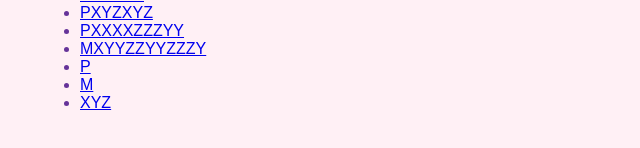
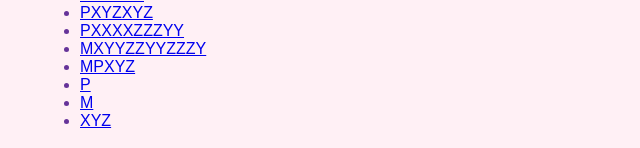
Before and after one commit to vyvee/vyvee.github.io, a plain HTML site: page pauli.html in a window 1280 px wide. Shown: the part 362-510 px from the top of the page, without its empty margins (0-640 px from the left). Drawn offline with Linux system fonts and the light colour scheme.

Commit message:
Updated some test cases for pauli.html.

```diff
--- a/pauli.html
+++ b/pauli.html
@@ -50,6 +50,7 @@
         <li><a href="javascript:setInputValue('PXYZXYZ')">PXYZXYZ</a></li>
         <li><a href="javascript:setInputValue('PXXXXZZZYY')">PXXXXZZZYY</a></li>
         <li><a href="javascript:setInputValue('MXYYZZYYZZZY')">MXYYZZYYZZZY</a></li>
+        <li><a href="javascript:setInputValue('MPXYZ')">MPXYZ</a></li>
         <li><a href="javascript:setInputValue('P')">P</a></li>
         <li><a href="javascript:setInputValue('M')">M</a></li>
         <li><a href="javascript:setInputValue('XYZ')">XYZ</a></li>
```
